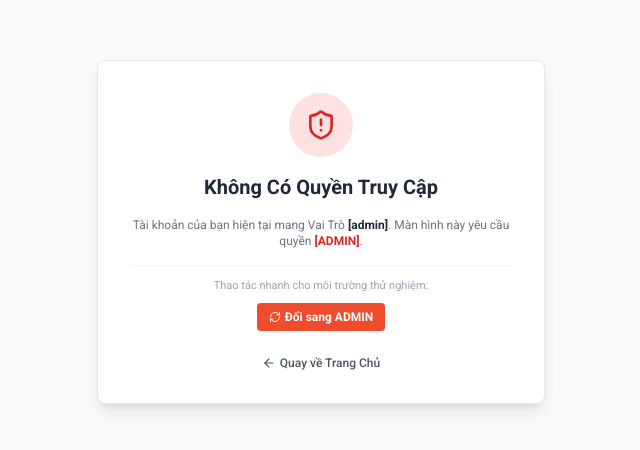
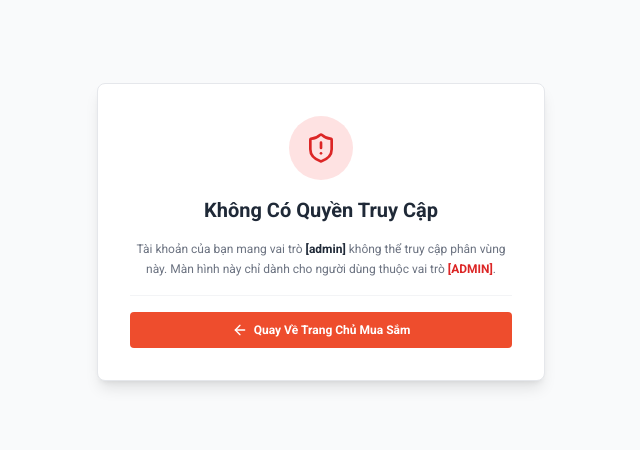
Before and after one commit to dungnotnull/shopew-ecommerce-vibe-inspired-by-shopee, a React (Vite) app in the folder frontend/: page /admin/vouchers in a window 1280 px wide. Shown: the part 168-618 px from the top of the page, without its empty margins (319-959 px from the left). Built offline with nearby package versions, Linux system fonts and the light colour scheme; sample sign-in values are in the browser's storage.

Commit message:
refactor(frontend): remove manual test role switchers and automatically route user to interface corresponding to their assigned role

```diff
--- a/frontend/src/components/auth/RoleGuard.tsx
+++ b/frontend/src/components/auth/RoleGuard.tsx
@@ -2,21 +2,21 @@ import React from 'react';
 import { Navigate, Link } from 'react-router-dom';
 import { useAuthStore } from '../../store/useAuthStore';
 import { UserRole } from '../../types/auth';
-import { ShieldAlert, ArrowLeft, RefreshCw } from 'lucide-react';
+import { ShieldAlert, ArrowLeft } from 'lucide-react';
 
 interface RoleGuardProps {
   allowedRoles: UserRole[];
   children: React.ReactNode;
 }
 
-// Component bảo vệ Route phân quyền theo Role (CUSTOMER, SELLER, ADMIN)
+// Component bảo vệ Route phân quyền chính xác theo Role tài khoản từ Backend
 export const RoleGuard: React.FC<RoleGuardProps> = ({ allowedRoles, children }) => {
-  const { user, isAuthenticated, isLoading, switchRole } = useAuthStore();
+  const { user, isAuthenticated, isLoading } = useAuthStore();
 
   if (isLoading) {
     return (
       <div className="min-h-screen flex items-center justify-center text-sm text-gray-500">
-        Đang kiểm tra quyền truy cập...
+        Đang xác thực quyền truy cập...
       </div>
     );
   }
@@ -26,39 +26,26 @@ export const RoleGuard: React.FC<RoleGuardProps> = ({ allowedRoles, children })
     return <Navigate to="/login" replace />;
   }
 
-  // Nếu Role của User không nằm trong mảng allowedRoles -> Màn hình Cảnh báo phân quyền
+  // Nếu Role thực tế của User không được phép truy cập -> Hiển thị màn hình Cảnh báo không đủ quyền
   if (!allowedRoles.includes(user.role)) {
     return (
-      <div className="min-h-screen bg-gray-50 flex items-center justify-center p-4">
+      <div className="min-h-screen bg-gray-50 flex items-center justify-center p-4 font-['Roboto',sans-serif]">
         <div className="bg-white rounded-lg border border-gray-200 p-8 max-w-md w-full text-center shadow-lg space-y-4">
           <div className="w-16 h-16 bg-red-100 text-red-600 rounded-full flex items-center justify-center mx-auto">
             <ShieldAlert className="w-8 h-8" />
           </div>
           <h2 className="text-xl font-bold text-gray-800">Không Có Quyền Truy Cập</h2>
-          <p className="text-xs text-gray-500">
-            Tài khoản của bạn hiện tại mang Vai Trò <span className="font-bold text-gray-800">[{user.role}]</span>.
-            Màn hình này yêu cầu quyền <span className="font-bold text-red-600">[{allowedRoles.join(' hoặc ')}]</span>.
+          <p className="text-xs text-gray-500 leading-relaxed">
+            Tài khoản của bạn mang vai trò <span className="font-bold text-gray-800">[{user.role}]</span> không thể truy cập phân vùng này.
+            Màn hình này chỉ dành cho người dùng thuộc vai trò <span className="font-bold text-red-600">[{allowedRoles.join(', ')}]</span>.
           </p>
 
-          {/* Nút hỗ trợ chuyển Role nhanh cho môi trường Test */}
-          <div className="pt-3 border-t border-gray-100 space-y-2">
-            <p className="text-[11px] text-gray-400">Thao tác nhanh cho môi trường thử nghiệm:</p>
-            <div className="flex justify-center gap-2">
-              {allowedRoles.map((role) => (
-                <button
-                  key={role}
-                  onClick={() => switchRole(role)}
-                  className="inline-flex items-center gap-1 bg-[#ee4d2d] hover:bg-[#d03e20] text-white text-xs font-bold px-3 py-1.5 rounded transition-colors"
-                >
-                  <RefreshCw className="w-3 h-3" /> Đổi sang {role}
-                </button>
-              ))}
-            </div>
-          </div>
-
-          <div className="pt-2">
-            <Link to="/" className="text-xs text-gray-600 hover:text-[#ee4d2d] font-medium flex items-center justify-center gap-1">
-              <ArrowLeft className="w-3.5 h-3.5" /> Quay về Trang Chủ
+          <div className="pt-4 border-t border-gray-100">
+            <Link
+              to="/"
+              className="w-full inline-flex items-center justify-center gap-1.5 bg-[#ee4d2d] hover:bg-[#d03e20] text-white text-xs font-bold py-2.5 rounded transition-colors"
+            >
+              <ArrowLeft className="w-4 h-4" /> Quay Về Trang Chủ Mua Sắm
             </Link>
           </div>
         </div>
--- a/frontend/src/components/layout/Navbar.tsx
+++ b/frontend/src/components/layout/Navbar.tsx
@@ -1,16 +1,16 @@
 import React from 'react';
 import { Link } from 'react-router-dom';
-import { Bell, HelpCircle, Globe, User, LogOut, Store, ShieldAlert, RefreshCw } from 'lucide-react';
+import { Bell, HelpCircle, Globe, User, LogOut, Store, ShieldAlert } from 'lucide-react';
 import { useAuthStore } from '../../store/useAuthStore';
 
 // Thanh Navbar phụ nằm phía trên cùng Header Shopee
 export const Navbar: React.FC = () => {
-  const { user, isAuthenticated, logout, switchRole } = useAuthStore();
+  const { user, isAuthenticated, logout } = useAuthStore();
 
   return (
-    <div className="bg-[#ee4d2d] text-white text-xs py-1.5 border-b border-orange-600/30">
+    <div className="bg-[#ee4d2d] text-white text-xs py-1.5 border-b border-orange-600/30 font-['Roboto',sans-serif]">
       <div className="max-w-7xl mx-auto px-4 flex justify-between items-center">
-        {/* Phân vùng trái: Kênh Người Bán & Cổng Admin */}
+        {/* Phân vùng trái: Liên kết điều hướng theo Role thực tế của User */}
         <div className="flex items-center space-x-3">
           <Link to="/seller" className="hover:opacity-80 flex items-center gap-1 font-medium">
             <Store className="w-3.5 h-3.5" />
@@ -48,68 +48,41 @@ export const Navbar: React.FC = () => {
               />
               <span className="font-medium">{user.fullName}</span>
 
-              {/* Badge hiển thị Role hiện tại */}
-              <span className="bg-white/20 text-white text-[10px] font-bold px-1.5 py-0.5 rounded">
+              {/* Badge hiển thị Vai trò chính thức của Tài khoản */}
+              <span className="bg-white/20 text-white text-[10px] font-bold px-1.5 py-0.5 rounded uppercase">
                 {user.role}
               </span>
 
-              {/* Menu Dropdown thông tin tài khoản & Đổi Role */}
-              <div className="absolute right-0 top-full pt-1 hidden group-hover:block z-50 w-52">
+              {/* Menu Dropdown điều hướng trang tương ứng với Role */}
+              <div className="absolute right-0 top-full pt-1 hidden group-hover:block z-50 w-48">
                 <div className="bg-white text-gray-800 rounded shadow-lg py-1 border border-gray-100">
                   <div className="px-4 py-2 border-b border-gray-100 bg-gray-50/50">
-                    <p className="text-[11px] text-gray-400">Vai Trò Hiện Tại:</p>
-                    <p className="font-bold text-[#ee4d2d] text-xs">{user.role}</p>
+                    <p className="text-[11px] text-gray-400">Tài khoản:</p>
+                    <p className="font-bold text-gray-800 text-xs truncate">{user.email}</p>
                   </div>
 
-                  <Link to="/user/profile" className="px-4 py-2 hover:bg-gray-50 flex items-center gap-2">
+                  <Link to="/user/profile" className="px-4 py-2 hover:bg-gray-50 flex items-center gap-2 text-xs">
                     <User className="w-4 h-4 text-gray-500" />
                     Tài khoản của tôi
                   </Link>
-                  <Link to="/seller" className="px-4 py-2 hover:bg-gray-50 flex items-center gap-2">
-                    <Store className="w-4 h-4 text-gray-500" />
-                    Giao diện Kênh Người Bán
-                  </Link>
-                  <Link to="/admin" className="px-4 py-2 hover:bg-gray-50 flex items-center gap-2">
-                    <ShieldAlert className="w-4 h-4 text-gray-500" />
-                    Giao diện Cổng Admin
-                  </Link>
 
-                  {/* Nút đổi nhanh Role thử nghiệm */}
-                  <div className="px-4 py-2 border-t border-gray-100 space-y-1">
-                    <p className="text-[10px] text-gray-400 flex items-center gap-1">
-                      <RefreshCw className="w-3 h-3" /> Đổi Role kiểm thử:
-                    </p>
-                    <div className="flex gap-1">
-                      <button
-                        onClick={() => switchRole('CUSTOMER')}
-                        className={`text-[10px] px-1.5 py-0.5 rounded border ${
-                          user.role === 'CUSTOMER' ? 'bg-[#ee4d2d] text-white border-[#ee4d2d]' : 'bg-gray-100 text-gray-600'
-                        }`}
-                      >
-                        CUSTOMER
-                      </button>
-                      <button
-                        onClick={() => switchRole('SELLER')}
-                        className={`text-[10px] px-1.5 py-0.5 rounded border ${
-                          user.role === 'SELLER' ? 'bg-[#ee4d2d] text-white border-[#ee4d2d]' : 'bg-gray-100 text-gray-600'
-                        }`}
-                      >
-                        SELLER
-                      </button>
-                      <button
-                        onClick={() => switchRole('ADMIN')}
-                        className={`text-[10px] px-1.5 py-0.5 rounded border ${
-                          user.role === 'ADMIN' ? 'bg-[#ee4d2d] text-white border-[#ee4d2d]' : 'bg-gray-100 text-gray-600'
-                        }`}
-                      >
-                        ADMIN
-                      </button>
-                    </div>
-                  </div>
+                  {user.role === 'SELLER' && (
+                    <Link to="/seller" className="px-4 py-2 hover:bg-gray-50 flex items-center gap-2 text-xs text-[#ee4d2d] font-semibold">
+                      <Store className="w-4 h-4 text-[#ee4d2d]" />
+                      Quản lý Gian Hàng
+                    </Link>
+                  )}
+
+                  {user.role === 'ADMIN' && (
+                    <Link to="/admin" className="px-4 py-2 hover:bg-gray-50 flex items-center gap-2 text-xs text-red-600 font-semibold">
+                      <ShieldAlert className="w-4 h-4 text-red-600" />
+                      Cổng Quản Trị Admin
+                    </Link>
+                  )}
 
                   <button
                     onClick={logout}
-                    className="w-full text-left px-4 py-2 hover:bg-gray-50 flex items-center gap-2 text-red-600 border-t border-gray-100"
+                    className="w-full text-left px-4 py-2 hover:bg-gray-50 flex items-center gap-2 text-red-600 border-t border-gray-100 text-xs"
                   >
                     <LogOut className="w-4 h-4" />
                     Đăng xuất
--- a/frontend/src/store/useAuthStore.ts
+++ b/frontend/src/store/useAuthStore.ts
@@ -1,5 +1,5 @@
 import { create } from 'zustand';
-import { UserProfile, AuthResponseData, UserRole } from '../types/auth';
+import { UserProfile, AuthResponseData } from '../types/auth';
 
 interface AuthState {
   user: UserProfile | null;
@@ -8,12 +8,11 @@ interface AuthState {
   isLoading: boolean;
   setAuth: (data: AuthResponseData) => void;
   updateUser: (updatedUser: Partial<UserProfile>) => void;
-  switchRole: (newRole: UserRole) => void;
   logout: () => void;
   initAuth: () => void;
 }
 
-// Zustand Store quản lý trạng thái xác thực và Role phân quyền toàn ứng dụng
+// Zustand Store quản lý trạng thái xác thực người dùng theo Role thực tế từ Backend
 export const useAuthStore = create<AuthState>((set) => ({
   user: null,
   token: null,
@@ -39,16 +38,6 @@ export const useAuthStore = create<AuthState>((set) => ({
       const newUser = { ...state.user, ...updatedUser };
       localStorage.setItem('shopew_user', JSON.stringify(newUser));
       return { user: newUser };
-    });
-  },
-
-  // Chuyển đổi linh hoạt Role (CUSTOMER / SELLER / ADMIN) để test giao diện
-  switchRole: (newRole) => {
-    set((state) => {
-      if (!state.user) return state;
-      const updatedUser: UserProfile = { ...state.user, role: newRole };
-      localStorage.setItem('shopew_user', JSON.stringify(updatedUser));
-      return { user: updatedUser };
     });
   },
 
```
Also changed, not shown: frontend/src/pages/auth/RegisterPage.tsx (+13 -13 lines).
